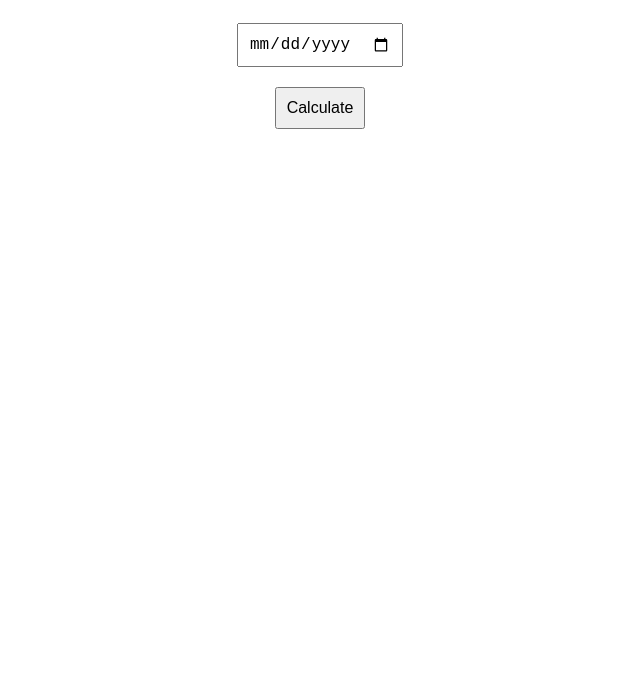
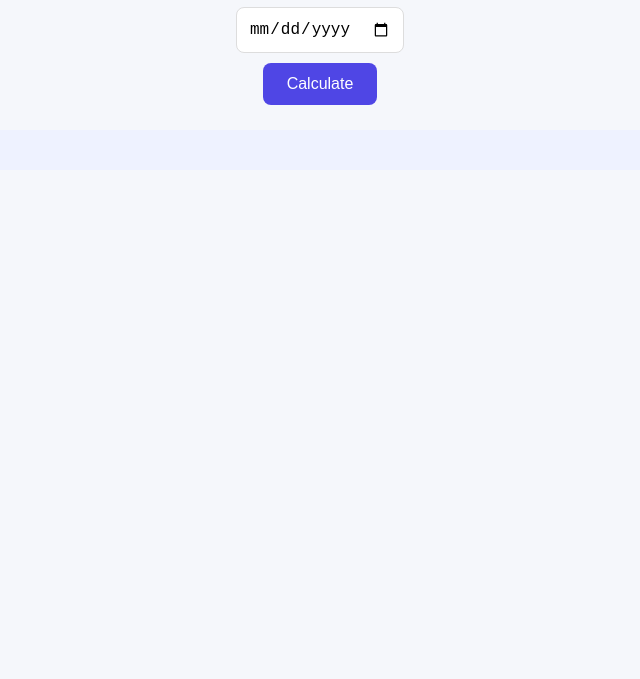
Before and after one commit to NumeroWise/numerowise.github.io, a plain HTML site: page index.html in a window 1280 px wide. Shown: the part 121-800 px from the top of the page, without its empty margins (320-960 px from the left). Drawn offline with Linux system fonts and the light colour scheme.

Commit message:
Update index.html

```diff
--- a/index.html
+++ b/index.html
@@ -6,20 +6,65 @@
 <style>
 body{
 font-family:Arial,sans-serif;
-max-width:700px;
+background:#f5f7fb;
+max-width:800px;
 margin:auto;
 padding:20px;
 text-align:center;
 }
-input,button{
-padding:10px;
-margin:10px;
+
+.container{
+background:white;
+padding:30px;
+border-radius:15px;
+box-shadow:0 4px 15px rgba(0,0,0,0.1);
+margin-top:30px;
+}
+
+h1{
+color:#2c3e50;
+margin-bottom:10px;
+}
+
+.tagline{
+color:#666;
+margin-bottom:25px;
+}
+
+input{
+padding:12px;
 font-size:16px;
+border:1px solid #ddd;
+border-radius:8px;
 }
+
+button{
+background:#4f46e5;
+color:white;
+border:none;
+padding:12px 24px;
+font-size:16px;
+border-radius:8px;
+cursor:pointer;
+margin-top:10px;
+}
+
+button:hover{
+background:#4338ca;
+}
+
 .result{
-margin-top:20px;
-font-size:20px;
-font-weight:bold;
+margin-top:25px;
+padding:20px;
+background:#eef2ff;
+border-radius:10px;
+text-align:left;
+}
+
+footer{
+margin-top:40px;
+color:#777;
+font-size:14px;
 }
 </style>
 </head>
```
